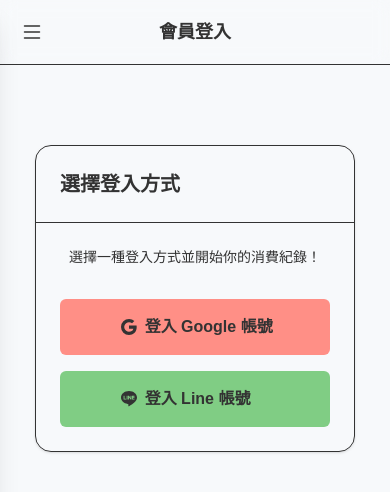
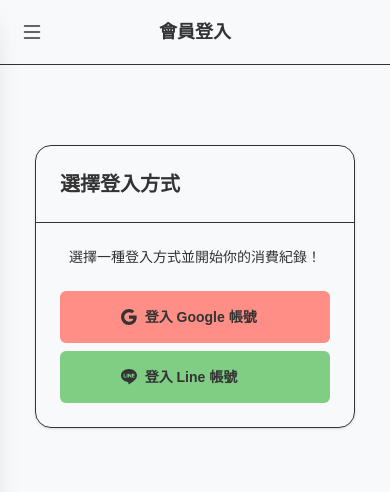
Before and after one commit to KW-Yeh/SpendingTracker, a Next.js app in the folder my-app/: page /login in a window 390 px wide. Shown: the top 492 px of the page. Built offline with nearby package versions, Linux system fonts and the light colour scheme; no server answers.

Commit message:
Adjust UI

```diff
--- a/my-app/src/app/login/page.tsx
+++ b/my-app/src/app/login/page.tsx
@@ -21,7 +21,7 @@
     <div className="items-ceenter mx-auto mt-20 flex w-full max-w-80 flex-1 flex-col justify-start gap-6 sm:max-w-96">
       <div className="divide-y divide-text rounded-2xl border border-solid border-text shadow">
         <h1 className="p-6 text-xl font-bold">選擇登入方式</h1>
-        <div className="flex w-full flex-col items-center gap-4 p-6">
+        <div className="flex w-full flex-col items-center gap-2 p-6 sm:gap-4">
           <p className="mb-4 text-sm sm:text-base">
             選擇一種登入方式並開始你的消費紀錄！
           </p>
@@ -32,7 +32,7 @@
             <span className="col-span-1 flex h-full items-center justify-end">
               <GoogleIcon className="size-4" />
             </span>
-            <span className="col-span-2 h-full text-start">
+            <span className="col-span-2 h-full text-start text-sm sm:text-base">
               登入 Google 帳號
             </span>
           </button>
@@ -43,7 +43,9 @@
             <span className="col-span-1 flex h-full items-center justify-end">
               <LineIcon className="size-4" />
             </span>
-            <span className="col-span-2 h-full text-start">登入 Line 帳號</span>
+            <span className="col-span-2 h-full text-start text-sm sm:text-base">
+              登入 Line 帳號
+            </span>
           </button>
         </div>
       </div>
--- a/my-app/src/composites/AsideMenu.tsx
+++ b/my-app/src/composites/AsideMenu.tsx
@@ -58,7 +58,7 @@
       ></div>
       <aside
         ref={asideRef}
-        className="fixed -left-72 bottom-0 top-0 z-50 flex w-72 origin-right flex-col items-center justify-between bg-background shadow-xl transition-all"
+        className="fixed -left-72 bottom-0 top-0 z-50 flex w-72 origin-right flex-col items-center justify-between bg-background py-4 shadow-xl transition-all"
       >
         <Account session={session} close={onClose} />
         <div className="flex w-full flex-1 flex-col items-center gap-2 px-4">
@@ -71,7 +71,7 @@
             />
           ))}
         </div>
-        <div className="w-full border-t border-solid border-text px-4 py-2">
+        <div className="w-full border-t border-solid border-gray-300 px-4 py-2">
           <MenuButton
             onClick={() => console.log('setting')}
             label="設定"
--- a/my-app/src/composites/SpendingList.tsx
+++ b/my-app/src/composites/SpendingList.tsx
@@ -47,12 +47,13 @@
         <>
           <h3 className="flex w-full items-center justify-between">
             <span>{`${year}/${month + 1}/${day}`}</span>
-            <span>{`當天總花費: $${normalizeNumber(totalAmount)}`}</span>
+            <span>{`${props.type === SpendingType.Income ? '當天總收入' : '當天總花費'}: $${normalizeNumber(totalAmount)}`}</span>
           </h3>
           <div className="scrollbar flex h-96 w-full flex-col overflow-y-auto overflow-x-hidden">
             {filteredData.map((spending, index) => (
               <Item
                 key={`${spending.id}-${index.toString()}`}
+                green={props.type === SpendingType.Income}
                 spending={spending}
                 userToken={session?.user?.email ?? ''}
                 handleEdit={props.handleEdit}
@@ -67,10 +68,12 @@
 
 const Item = ({
   spending,
+  green,
   userToken,
   handleEdit,
 }: {
   spending: SpendingRecord;
+  green: boolean;
   userToken: string;
   handleEdit: (record: SpendingRecord) => void;
 }) => {
@@ -88,7 +91,9 @@
   }, [spending.id, userToken, syncData]);
 
   return (
-    <div className="grid grid-cols-12 items-center gap-2 rounded p-2 odd:bg-gray-200">
+    <div
+      className={`grid grid-cols-12 items-center gap-2 rounded border-l-4 border-solid p-2 odd:bg-gray-200 ${green ? 'border-green-500' : 'border-red-500'}`}
+    >
       <div className="col-span-1 text-center">{spending.necessity}</div>
       <div className="col-span-1 flex items-center justify-center">
         <div className="rounded border border-solid border-text p-1">
--- a/my-app/src/utils/constants.ts
+++ b/my-app/src/utils/constants.ts
@@ -6,14 +6,14 @@
 }
 
 export const MENU_CONFIG: Record<string, string> = {
-  [Route.Base]: '主畫面',
-  [Route.List]: '總表',
+  [Route.Base]: '首頁',
+  [Route.List]: '綜合分析',
   [Route.Budget]: '儲蓄目標',
 };
 
 export const PAGE_TITLE: Record<string, string> = {
-  [Route.Base]: '主畫面',
-  [Route.List]: '總表',
+  [Route.Base]: '首頁',
+  [Route.List]: '綜合分析',
   [Route.Budget]: '儲蓄目標',
   [Route.Login]: '會員登入',
 };
```
